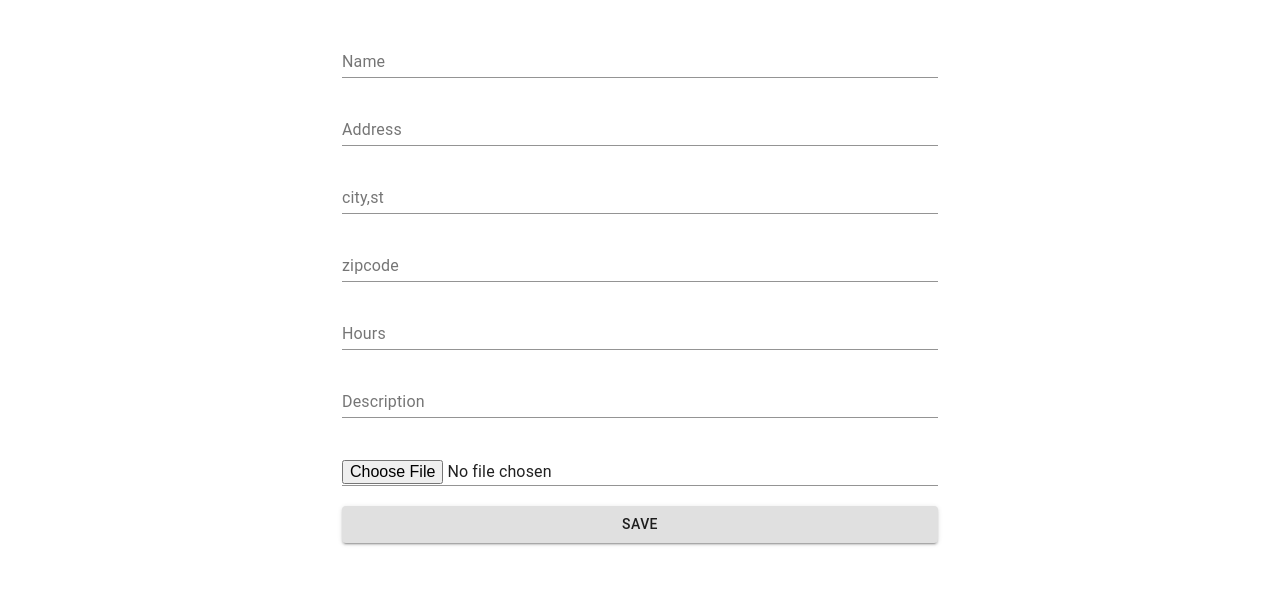
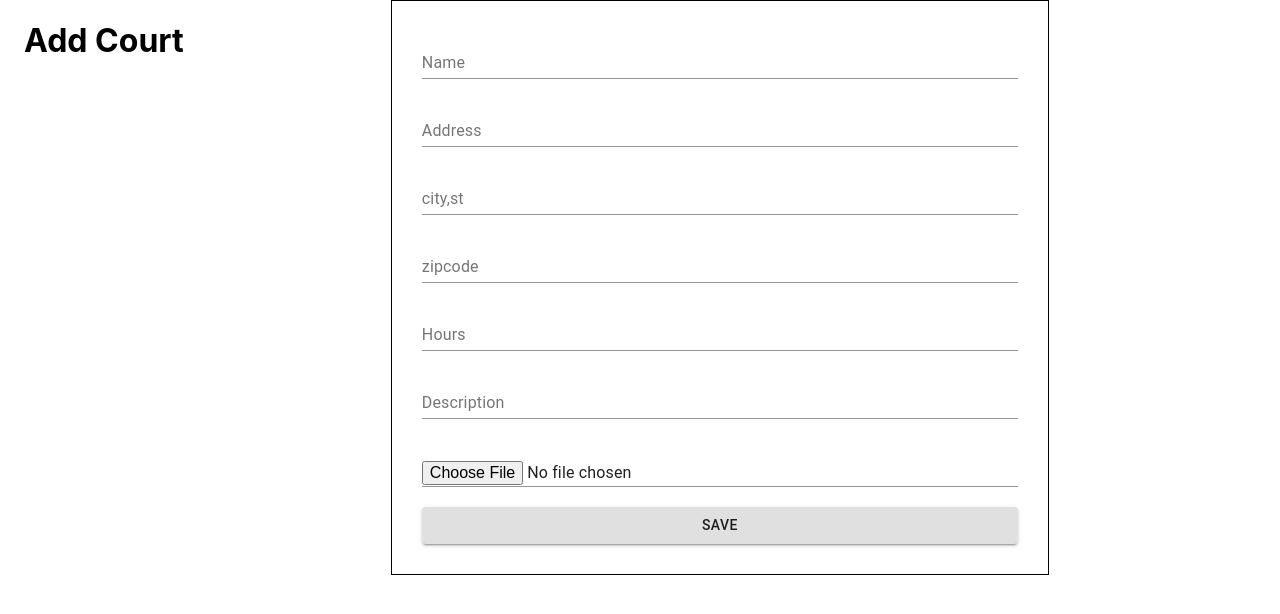
Before and after one commit to RyanC12/myCourts, a React (Create React App) app: page /add in a window 1280 px wide. Shown: the top 614 px of the page. Built offline with nearby package versions, Linux system fonts and the light colour scheme; no server answers.

Commit message:
added title to AddCourt and stylings

```diff
--- a/src/components/AddCourt.js
+++ b/src/components/AddCourt.js
@@ -1,4 +1,4 @@
-import React, {useState, useEffect} from 'react';
+import React, { useState, useEffect } from 'react';
 
 import { makeStyles } from '@material-ui/core/styles';
 import TextField from '@material-ui/core/TextField';
@@ -18,12 +18,13 @@ const useStyles = makeStyles(theme => ({
         flexDirection: 'column',
         width: '50%',
         margin: 'auto',
-        padding: '20px'
+        padding: '20px',
+        border: '1px solid black'
     },
 
 }));
 
-const AddCourt = ({ images, addCourt}) => {
+const AddCourt = ({ images, addCourt }) => {
     const classes = useStyles();
 
     const [newBusinessName, setNewBusinessName] = useState('');
@@ -36,7 +37,7 @@ const AddCourt = ({ images, addCourt}) => {
     const [locations, setLocations] = useState([]);
     const [lat, setLat] = useState('');
     const [lng, setLng] = useState('');
-    console.log({locations})
+    console.log({ locations })
 
     useEffect(
         () => {
@@ -97,7 +98,8 @@ const AddCourt = ({ images, addCourt}) => {
     }
 
     return (
-        <Container className={classes.container} style={{display: 'flex'}} >
+        <Container className={classes.container} style={{ display: 'flex' }} >
+            <h1 style={{ textAlign: 'center' }}>Add Court</h1>
             <form className={classes.formContainer} >
                 <TextField onChange={handleName} style={{ margin: '10px' }} id="standard-basic" label="Name" />
                 <TextField onBlur={handleAddress} style={{ margin: '10px' }} id="standard-basic" label="Address" />
--- a/src/components/Nav.js
+++ b/src/components/Nav.js
@@ -1,5 +1,5 @@
 import React from 'react';
-import { makeStyles, withStyles } from '@material-ui/core/styles';
+import { makeStyles } from '@material-ui/core/styles';
 import { AppBar, Toolbar, Typography, Button, IconButton } from '@material-ui/core';
 import { BrowserRouter, Link } from 'react-router-dom';
 // import MenuIcon from '@material-ui/icons/Menu';
@@ -42,7 +42,7 @@ export default function ButtonAppBar() {
           <Link to="add" style={{ textDecoration: 'none', marginRight: '20px', padding: '0' }} >
             <Button className={classes.addButton}>Add Court</Button>
           </Link>
-          <Link to="find" style={{ textDecoration: 'none', margin: '0', padding: '0' }} >
+          <Link to="find" style={{ textDecoration: 'none', padding: '0' }} >
             <Button className={classes.addButton}>Find Court</Button>
           </Link>
         </Toolbar>
```
